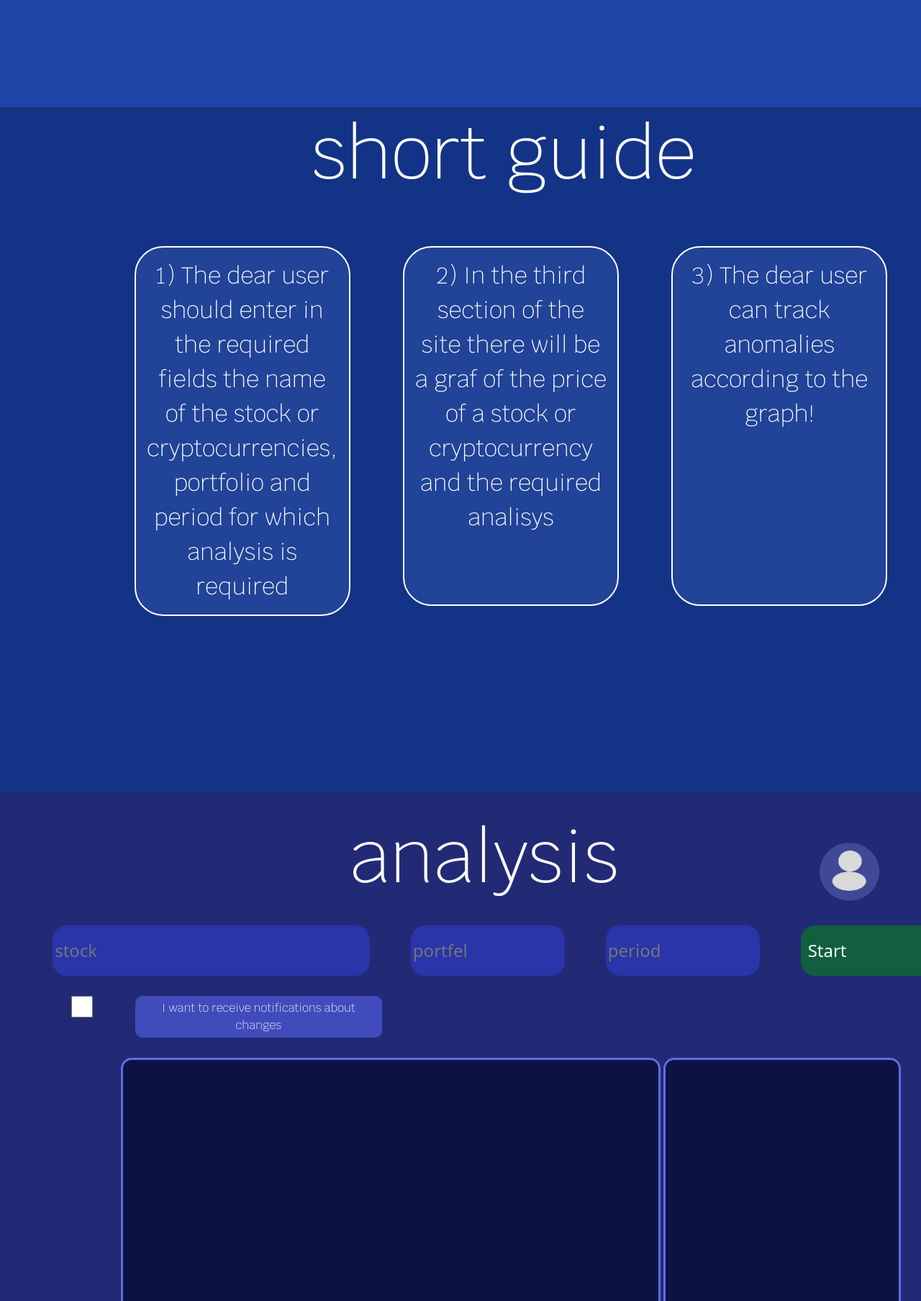
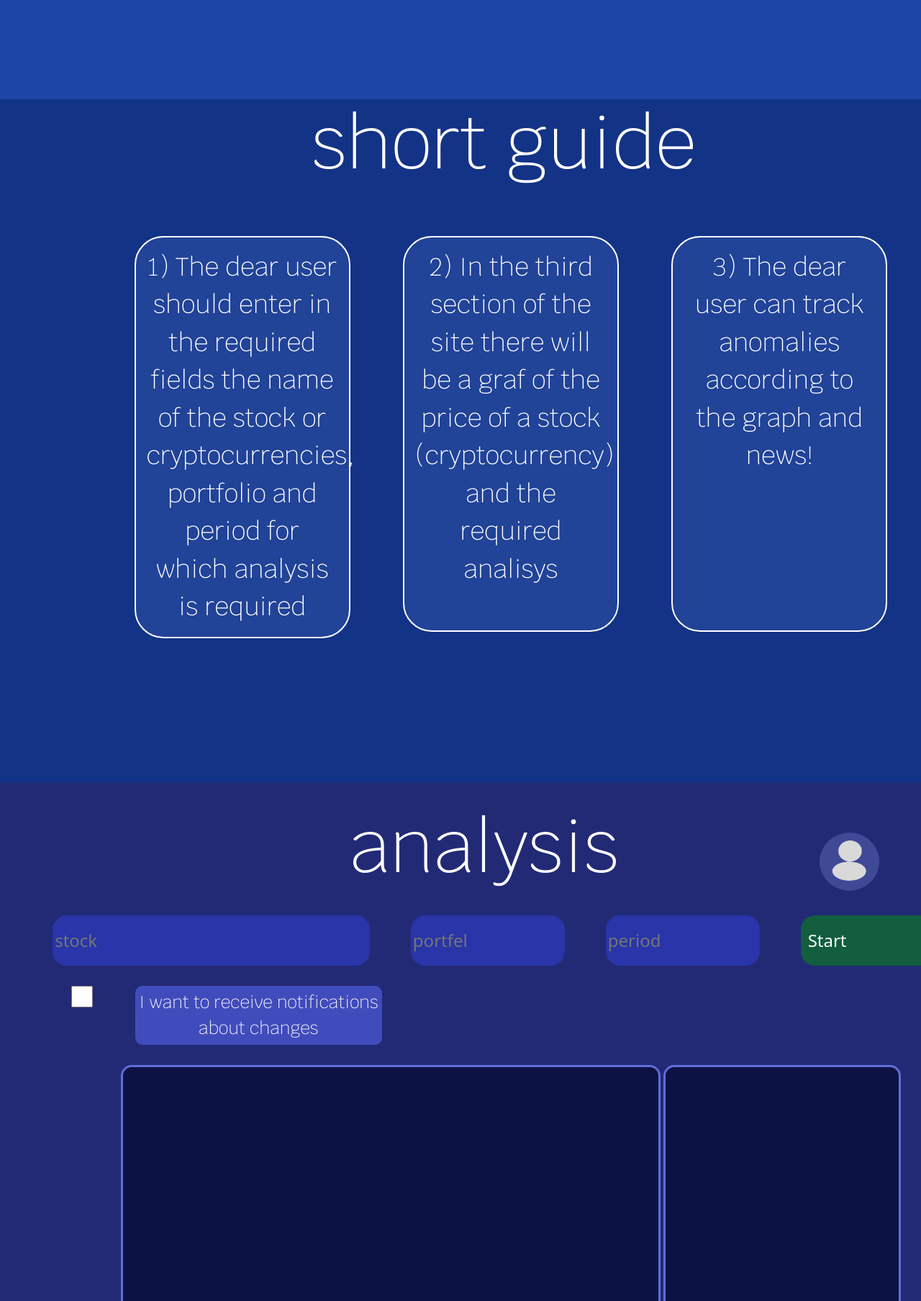
Before and after one commit to HappyMaxT3/tracking_anomalies_in_cryptocurrencies_and_stock_prices, a Python web app: template templates/index.html in a window 1280 px wide; the page is wider, and only the part inside the window is pictured. Shown: the part 688-2496 px from the top of that part at 72% size. Run offline with Jinja, Linux system fonts and the light colour scheme; the template is opened without the code that fills it, so the values that code supplies are empty.

Commit message:
add mobile version and css

```diff
--- a/static/css/style.css
+++ b/static/css/style.css
@@ -38,7 +38,7 @@
 
     margin-top: 1%;
     min-width: 1400px;
-    min-height: 1600px;
+    min-height: 1620px;
 
     z-index: 0;
 }
@@ -102,7 +102,7 @@
 .text_page2_4{
     text-align: center;
 
-    margin-top: 2%;
+    margin-top: 1%;
 
     color: rgba(255, 255, 255, 1);
     font-family:  'Krub ExtraLight', sans-serif;
@@ -119,13 +119,13 @@
 }
 
 .guide_boxes{
-    width: 15%;
+    width: 16%;
     height: 40%;
-    min-height: 500px;
+    min-height: 550px;
     min-width: 300px;
 
     color: rgba(255, 255, 255, 1);
-    font-size: xx-large;
+    font-size: 35px;
     font-family:  'Krub ExtraLight', sans-serif;
 
     border: 2px solid rgba(255, 255, 255, 1);
@@ -196,6 +196,7 @@
     justify-content: space-around;
 
     font-family:  'Krub ExtraLight', sans-serif;
+    font-size: x-large;
     color: white;
 }
 
@@ -226,7 +227,7 @@
 .news{
     margin-top: 3%;
 
-    width: 83%;
+    width: 86%;
     height: 350px;
     min-width: 750px;
 
--- a/static/css/win_style.css
+++ b/static/css/win_style.css
@@ -27,7 +27,7 @@
     font-size: xx-large;
     color: black;
 
-    margin-top: -4%;
+    margin-top: -3%;
 }
 
 .input_win{
@@ -70,7 +70,7 @@
     text-align: center;
 
     width: 50%;
-    height: 60px;
+    height: 70px;
     margin-left: 25%;
 
     font-family:  'Krub ExtraLight', sans-serif;
@@ -84,7 +84,7 @@
 
     display: flex;
     flex-direction: row;
-    width: 48%;
+    width: 52%;
     justify-content: space-around;
 
     font-family:  'Krub ExtraLight', sans-serif;
--- a/templates/index.html
+++ b/templates/index.html
@@ -39,8 +39,8 @@
                 </div>
                     <div class = "guide_container" style="margin-left: max(0%, 150px);">
                         <div class="guide_boxes">1) The dear user should enter in the required fields the name of the stock or cryptocurrencies, portfolio and period for which analysis is required</div>
-                        <div class="guide_boxes">2) In the third section of the site there will be a graf of the price of a stock or cryptocurrency and the required analisys</div>
-                        <div class="guide_boxes">3) The dear user can track anomalies according to the graph!</div>
+                        <div class="guide_boxes">2) In the third section of the site there will be a graf of the price of a stock (cryptocurrency) and the required analisys</div>
+                        <div class="guide_boxes">3) The dear user can track anomalies according to the graph and news!</div>
                     </div>
 
             </div>
@@ -94,9 +94,9 @@
             <h1 style="font-size: 100px;" class = "text_page2_4">about us</h1>
             <div class = "footer_text" >We are four developers studying at Higher School of Economics and this site is our first year coursework. We hope this is useful to you in analizing stock prices and cryptocurrencies!</div>
             <div class = "footer_text" style="margin-top: 1%;">The team:</div>
-            <div class = "footer_text" style="margin-top: -1%;">Design &nbsp &nbsp &nbsp &nbspElina Minakova &nbsp &nbsp &nbsp &nbsp &nbsp &nbsp &nbsp &nbsp &nbsp &nbsp &nbsp &nbsp &nbsp &nbsp &nbsp &nbsp &nbsp &nbsp(edminakova@edu.hse.ru)</div>
+            <div class = "footer_text" style="margin-top: -1%;">Design &nbsp &nbsp &nbsp &nbspElina Minakova &nbsp &nbsp &nbsp &nbsp &nbsp &nbsp &nbsp &nbsp &nbsp &nbsp &nbsp &nbsp &nbsp &nbsp &nbsp &nbsp &nbsp &nbsp &nbsp &nbsp(edminakova@edu.hse.ru)</div>
             <div class = "footer_text" style="margin-top: -1%;">Backend &nbsp &nbsp  Xeniia Gudkova & Vladimir Matsnev &nbsp (kdgudkova@edu.hse.ru & vdmatsnev@edu.hse.ru)</div>
-            <div class = "footer_text" style="margin-top: -1%;">Frontend &nbsp &nbsp Max Tolmachev &nbsp &nbsp &nbsp &nbsp &nbsp &nbsp &nbsp &nbsp &nbsp &nbsp &nbsp &nbsp &nbsp &nbsp &nbsp &nbsp &nbsp (mstolmachev@edu.hse.ru)</div>
+            <div class = "footer_text" style="margin-top: -1%;">Frontend &nbsp &nbsp Max Tolmachev &nbsp &nbsp &nbsp &nbsp &nbsp &nbsp &nbsp &nbsp &nbsp &nbsp &nbsp &nbsp &nbsp &nbsp &nbsp &nbsp &nbsp &nbsp &nbsp (mstolmachev@edu.hse.ru)</div>
         </div>
 
 
```
